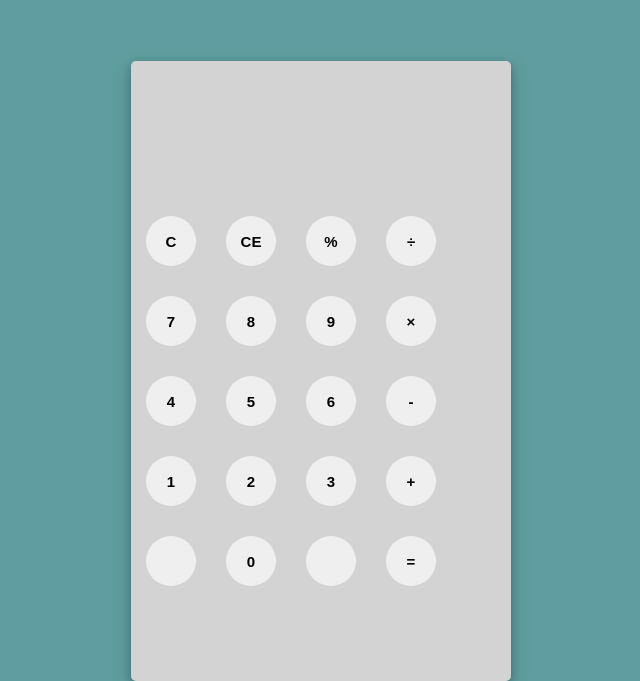
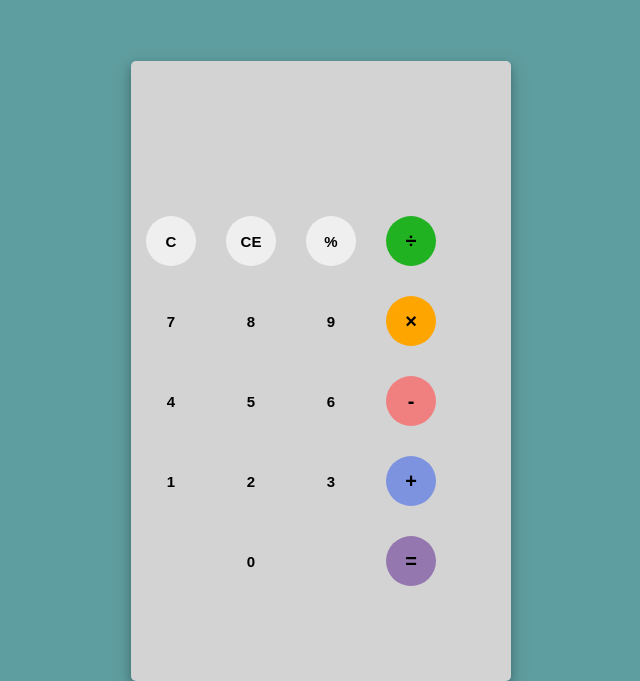
Before and after one commit to kaosadi17/Web-Calculator, a plain HTML site: page src/index.html in a window 1280 px wide. Shown: the part 147-828 px from the top of the page, without its empty margins (319-959 px from the left). Drawn offline with Linux system fonts and the light colour scheme.

Commit message:
Finalise calculator design

```diff
--- a/src/styles.css
+++ b/src/styles.css
@@ -35,6 +35,51 @@ body {
     font-size: 15px;
 }
 
+.number,
+.empty {
+    background-color: lightgray;
+}
+
+.number,
+.operator {
+    cursor: pointer;
+}
+
+.operator:active,
+.number:active {
+    font-size: 13px;
+}
+
+.operator:focus,
+.number:focus {
+    outline: 0;
+}
+
+button:nth-child(4) {
+    font-size: 20px;
+    background-color: #20b220;
+}
+
+button:nth-child(8) {
+    font-size: 20px;
+    background-color: #ffa500;
+}
+
+button:nth-child(12) {
+    font-size: 20px;
+    background-color: #f08080;
+}
+
+button:nth-child(16) {
+    font-size: 20px;
+    background-color: #7d93e0;
+}
+
+button:nth-child(20) {
+    font-size: 20px;
+    background-color: #9477af;
+}
+
 #history {
     text-align: right;
     height: 20px;
```
